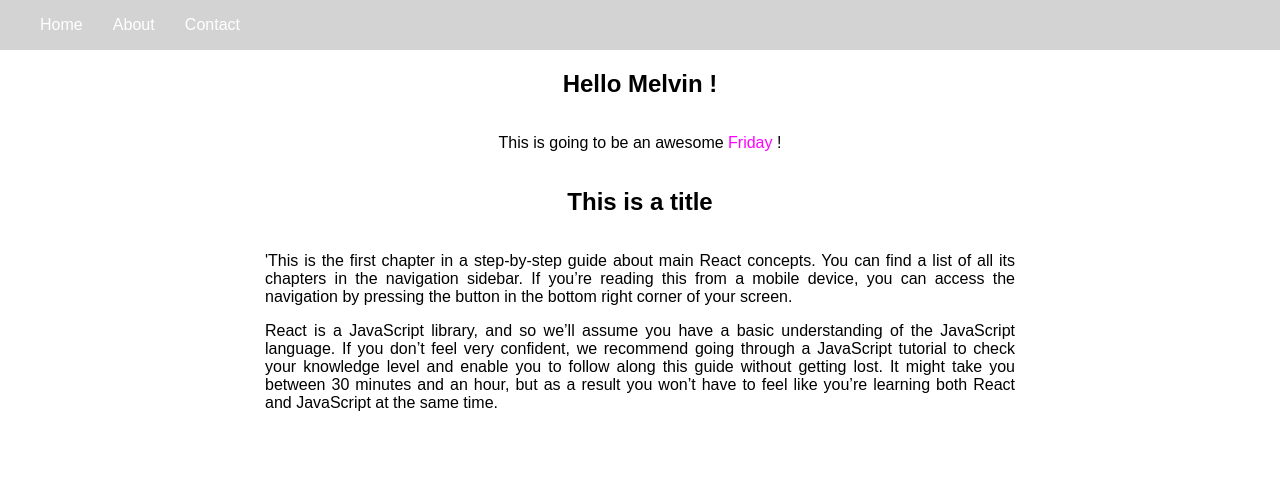
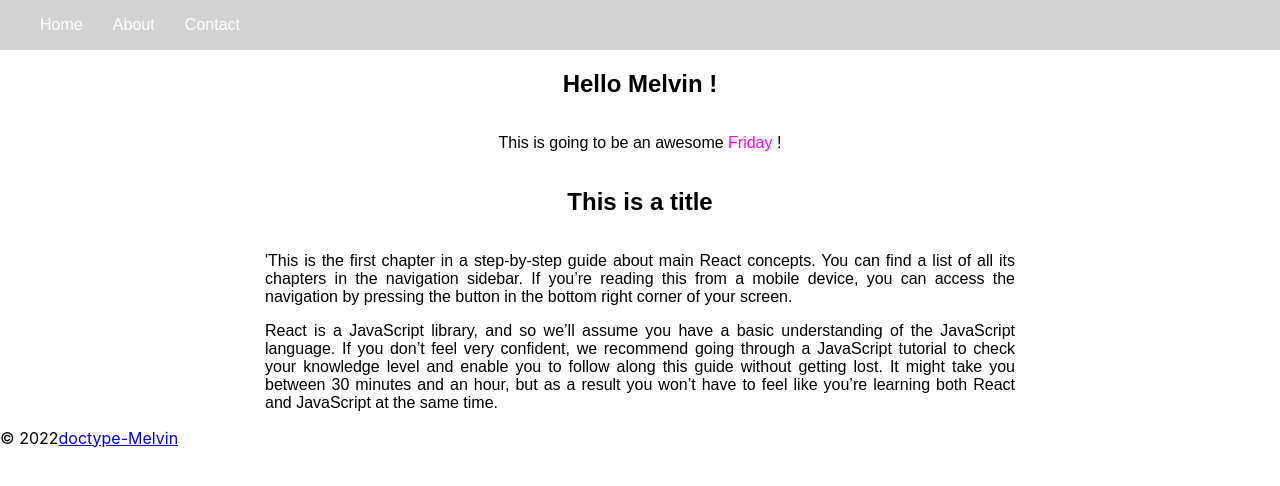
Before and after one commit to doctype-Melvin/react-playground, a React (Create React App) app: page / in a window 1280 px wide. Shown: the top 486 px of the page. Built offline with nearby package versions, Linux system fonts and the light colour scheme.

Commit message:
<RE>adds Footer.js to components>

```diff
--- /dev/null
+++ b/src/components/Footer.js
@@ -0,0 +1,16 @@
+import React from "react";
+
+export class Footer extends React.Component {
+    render () {
+        return (
+            <div className="footerCt">
+                <div className="foot">
+                    <span>&copy; 2022</span>
+                    <a href="https://www.github.com/doctype-Melvin">
+                        doctype-Melvin
+                    </a>
+                </div>
+            </div>
+        )
+    }
+}
--- a/src/index.js
+++ b/src/index.js
@@ -5,6 +5,7 @@ import App from './App';
 import reportWebVitals from './reportWebVitals';
 import { Header } from './components/Header';
 import { Main } from './components/Main';
+import { Footer } from './components/Footer';
 
 const root = ReactDOM.createRoot(document.getElementById('root'));
 root.render(
@@ -12,6 +13,7 @@ root.render(
     <Header />
     <App />
     <Main />
+    <Footer />
   </React.StrictMode>
 );
 
```
